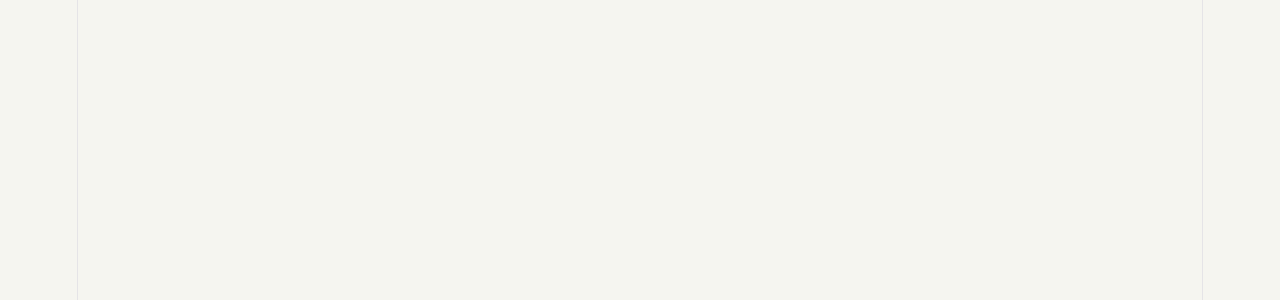
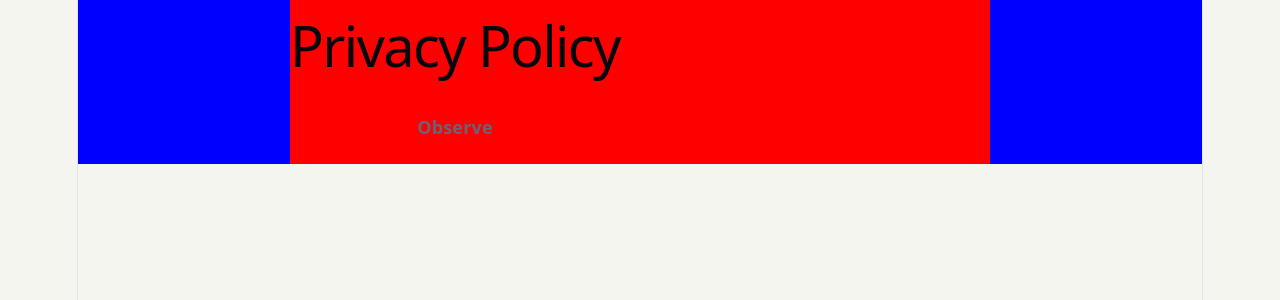
Before and after one commit to gvns0x/observe-website, a React (Vite) app: page /privacy in a window 1280 px wide. Before the commit this address had no page. Shown: the top 300 px of the page. Built offline with nearby package versions, Linux system fonts and the light colour scheme.

Commit message:
add privacy policy

```diff
--- a/src/App.tsx
+++ b/src/App.tsx
@@ -1,11 +1,13 @@
 import { BrowserRouter, Routes, Route } from 'react-router-dom'
 import Home from './pages/Home'
+import PrivacyPolicy from './pages/PrivacyPolicy'
 
 function App() {
   return (
     <BrowserRouter>
       <Routes>
         <Route path="/" element={<Home />} />
+        <Route path="/privacy" element={<PrivacyPolicy />} />
       </Routes>
     </BrowserRouter>
   )
--- /dev/null
+++ b/src/pages/PrivacyPolicy.tsx
@@ -0,0 +1,29 @@
+import React from 'react'
+import styled from 'styled-components'
+
+function PrivacyPolicy() {
+
+    const Wrapper = styled.div`
+        background-color: red;
+        max-width: 700px;
+        width:100%;
+        display:flex;
+`
+    return (
+        <div style={{
+            width: "100%",
+            backgroundColor: "blue",
+            display: "flex",
+            justifyContent: "center"
+        }}>
+            <Wrapper>
+                <div style={{ display: "flex", flexDirection: "column", justifyContent: "flex-start" }}>
+                    <h1>Privacy Policy</h1>
+                    <h4>Observe</h4>
+                </div>
+            </Wrapper>
+        </div>
+    )
+}
+
+export default PrivacyPolicy
```
